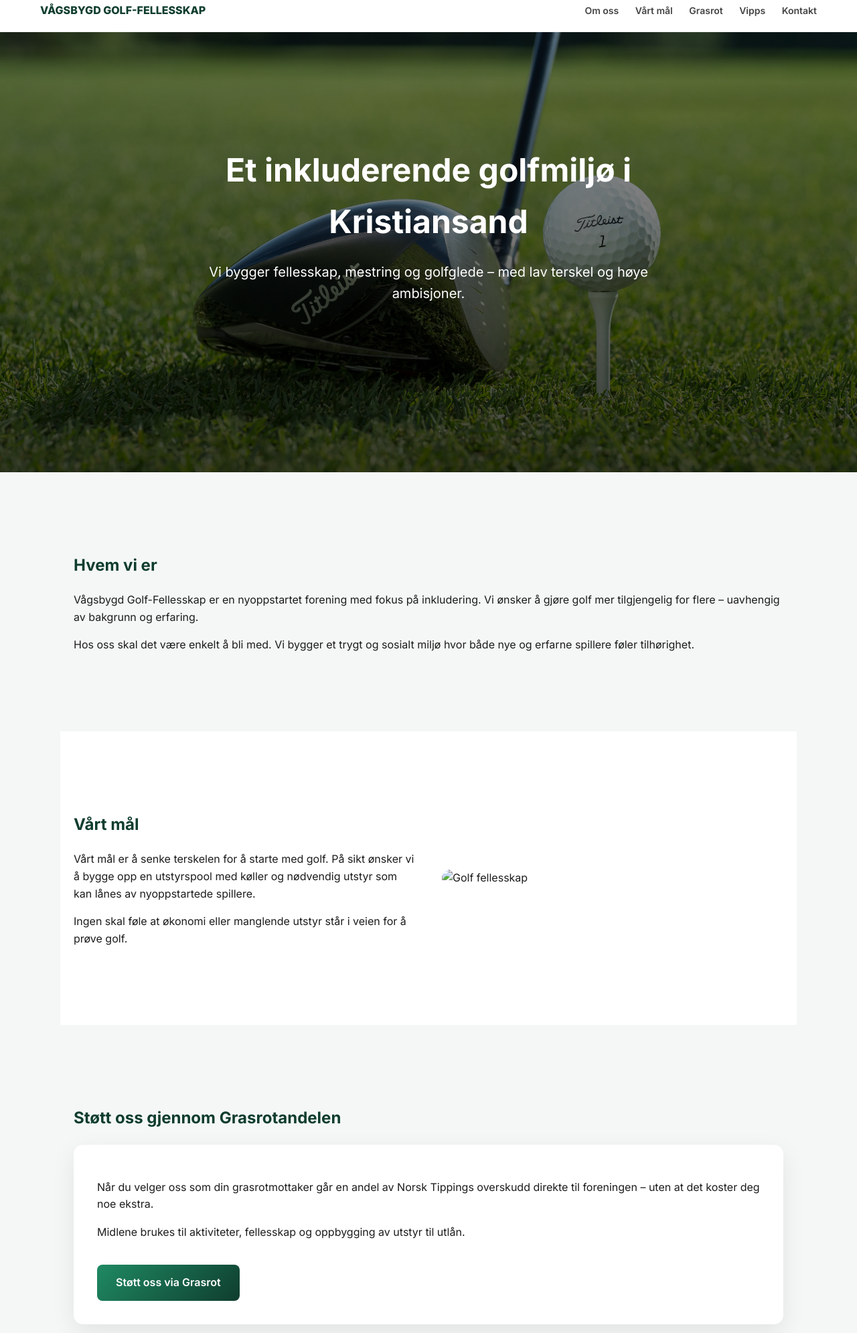
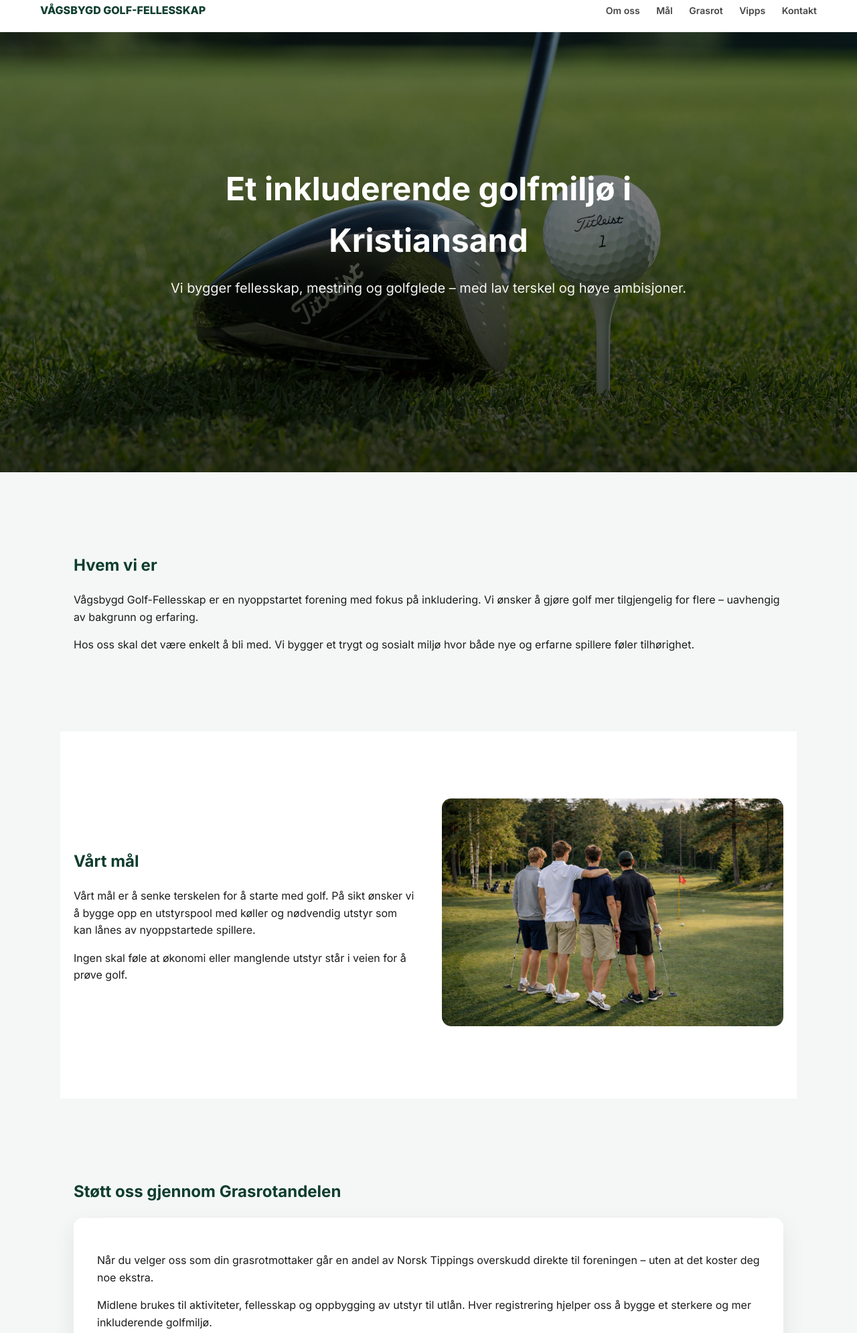
Before and after one commit to ViccyG/vgolf, a plain HTML site: page index.html in a window 1280 px wide. Shown: the part 15-2005 px from the top of the page at 67% size. Drawn offline with Linux system fonts and the light colour scheme.

Commit message:
Index.html

```diff
--- a/index.html
+++ b/index.html
@@ -70,23 +70,25 @@ body{
   content:"";
   position:absolute;
   inset:0;
-  background:linear-gradient(180deg, rgba(0,0,0,0.35), rgba(0,0,0,0.7));
+  background:linear-gradient(180deg, rgba(0,0,0,0.35), rgba(0,0,0,0.75));
 }
 
 .hero-content{
   position:relative;
   z-index:2;
-  max-width:800px;
+  max-width:860px;
   padding:0 20px;
 }
 
 .hero h1{
   font-size:48px;
-  margin:0 0 20px;
+  margin:0 0 16px;
 }
 
 .hero p{
   font-size:20px;
+  margin:0;
+  opacity:0.95;
 }
 
 .section{
@@ -129,8 +131,8 @@ body{
   background:linear-gradient(135deg,var(--green2),var(--green));
   color:white;
   text-decoration:none;
-  border-radius:8px;
-  font-weight:600;
+  border-radius:10px;
+  font-weight:700;
   margin-top:20px;
 }
 
@@ -155,7 +157,7 @@ body{
     <div class="logo">VÅGSBYGD GOLF-FELLESSKAP</div>
     <div>
       <a href="#om">Om oss</a>
-      <a href="#mal">Vårt mål</a>
+      <a href="#mal">Mål</a>
       <a href="#grasrot">Grasrot</a>
       <a href="#vipps">Vipps</a>
       <a href="#kontakt">Kontakt</a>
@@ -196,7 +198,8 @@ body{
       </p>
     </div>
     <div>
-      <img src="fellesskap.jpg" alt="Golf fellesskap">
+      <!-- Ingen overskrift over bildet her, kun bilde -->
+      <img src="community.jpg?v=1" alt="Golf fellesskap">
     </div>
   </div>
 </div>
@@ -210,11 +213,12 @@ body{
     </p>
     <p>
       Midlene brukes til aktiviteter, fellesskap og oppbygging av utstyr til utlån.
+      Hver registrering hjelper oss å bygge et sterkere og mer inkluderende golfmiljø.
     </p>
 
     <a class="button"
        href="https://www.norsk-tipping.no/grasrotandelen/for-lag-og-foreninger/vervebrev/937162456#QRreader"
-       target="_blank">
+       target="_blank" rel="noopener">
        Støtt oss via Grasrot
     </a>
   </div>
@@ -231,16 +235,14 @@ body{
       <p><strong>Vipps-nummer:</strong> #42400</p>
     </div>
     <div>
-      <img src="vipps-qr.png" alt="Vipps QR-kode">
+      <img src="vipps-qr.png?v=1" alt="Vipps QR-kode">
     </div>
   </div>
 </div>
 
 <div class="section" id="kontakt">
   <h2>Kontakt</h2>
-  <p>
-    Har du spørsmål eller ønsker å bli med?
-  </p>
+  <p>Har du spørsmål eller ønsker å bli med?</p>
   <a class="button" href="mailto:victor@vgolf.no">victor@vgolf.no</a>
 </div>
 
```
